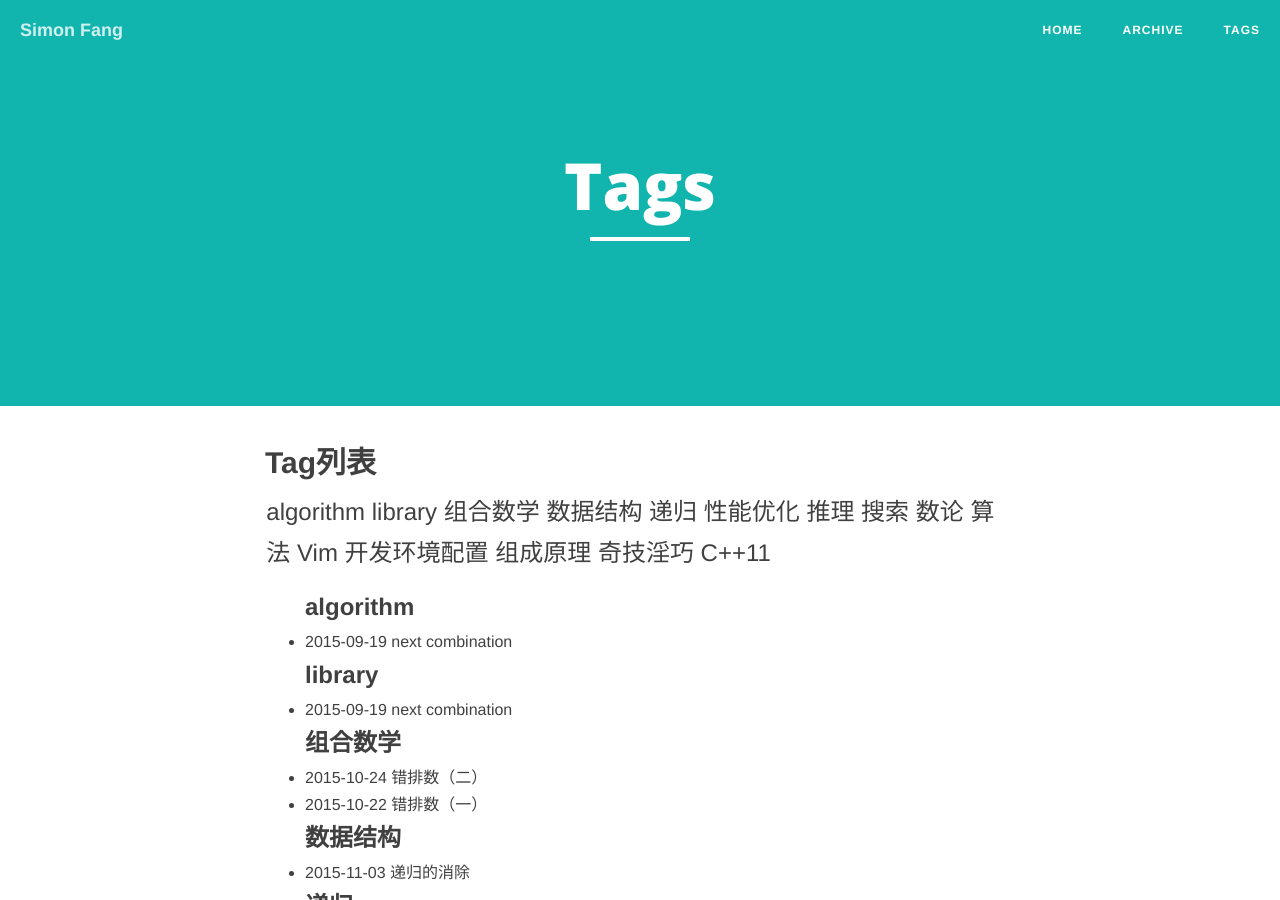
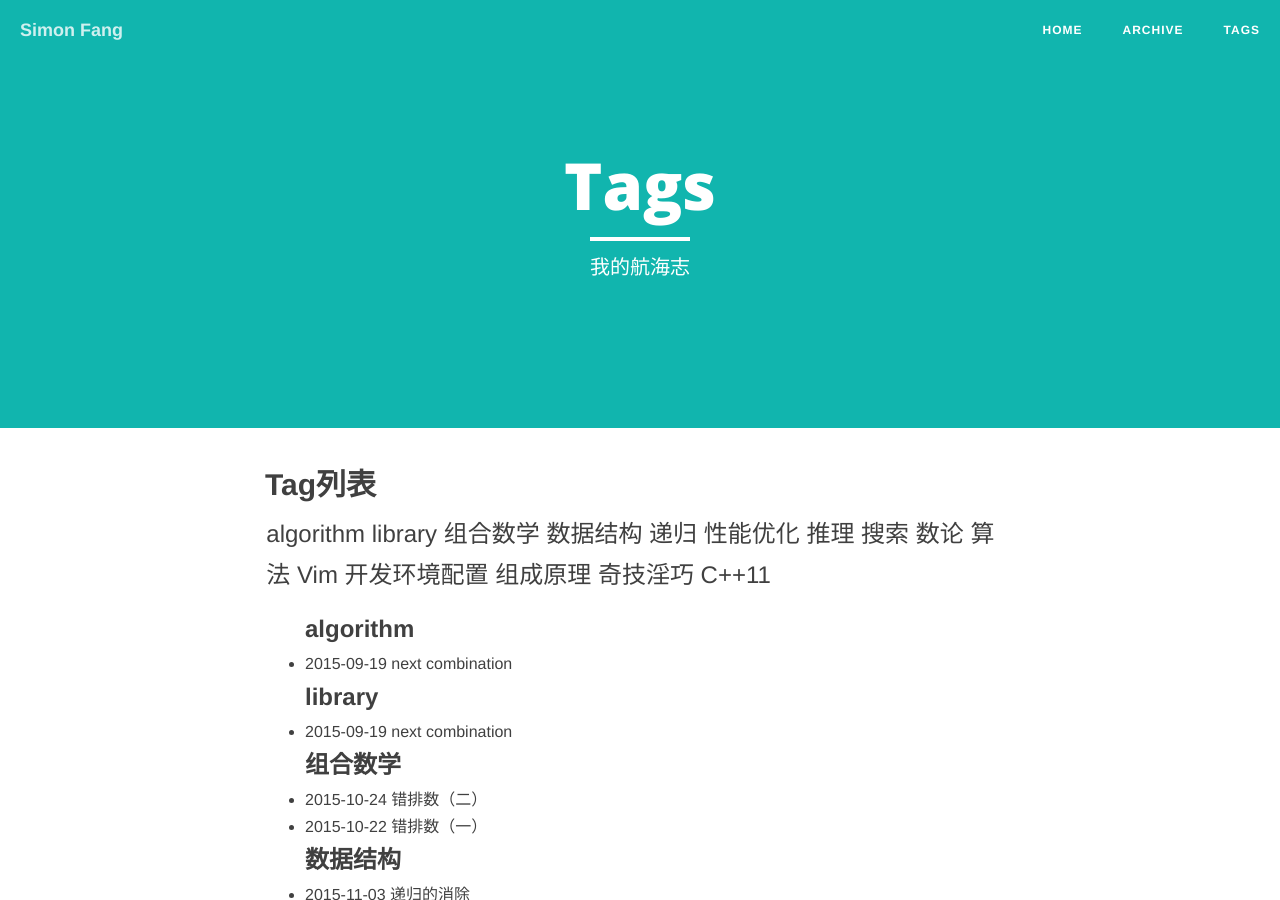
Before and after one commit to SimonFang1/SimonFang1.github.io, a Jekyll site: the page built from tags.md, in a window 1280 px wide and 900 px high. Built offline with Jekyll 4.4.1, drawn with Linux system fonts in a browser that asks for light colours; nearby versions of some CDN libraries; library files that are not in the unit come from our copies.

Commit message:
update layout

```diff
--- a/_config.yml
+++ b/_config.yml
@@ -21,7 +21,7 @@ twitter_username:
 github_username: SimonFang1
 facebook_username:
 weibo_username:
-zhihu_username:
+zhihu_username: fang-ming-81
 
 # Build settings
 markdown: kramdown
--- a/tags.md
+++ b/tags.md
@@ -1,7 +1,7 @@
 ---
 layout: page
 title: "Tags"
-description:
+description: 我的航海志
 header-img: "img/semantic.jpg"
 ---
 
```
Also changed, not shown: README.md.
